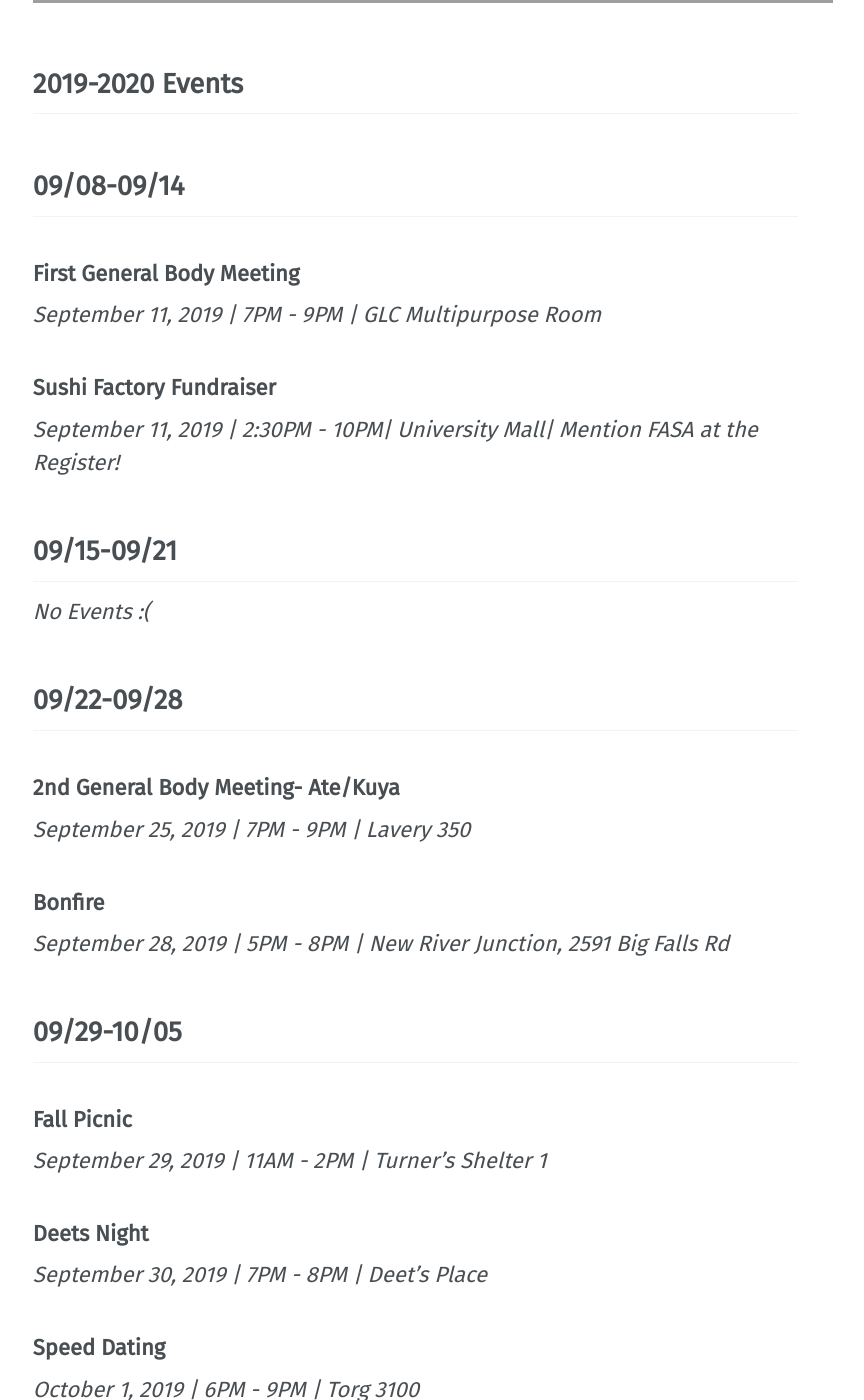
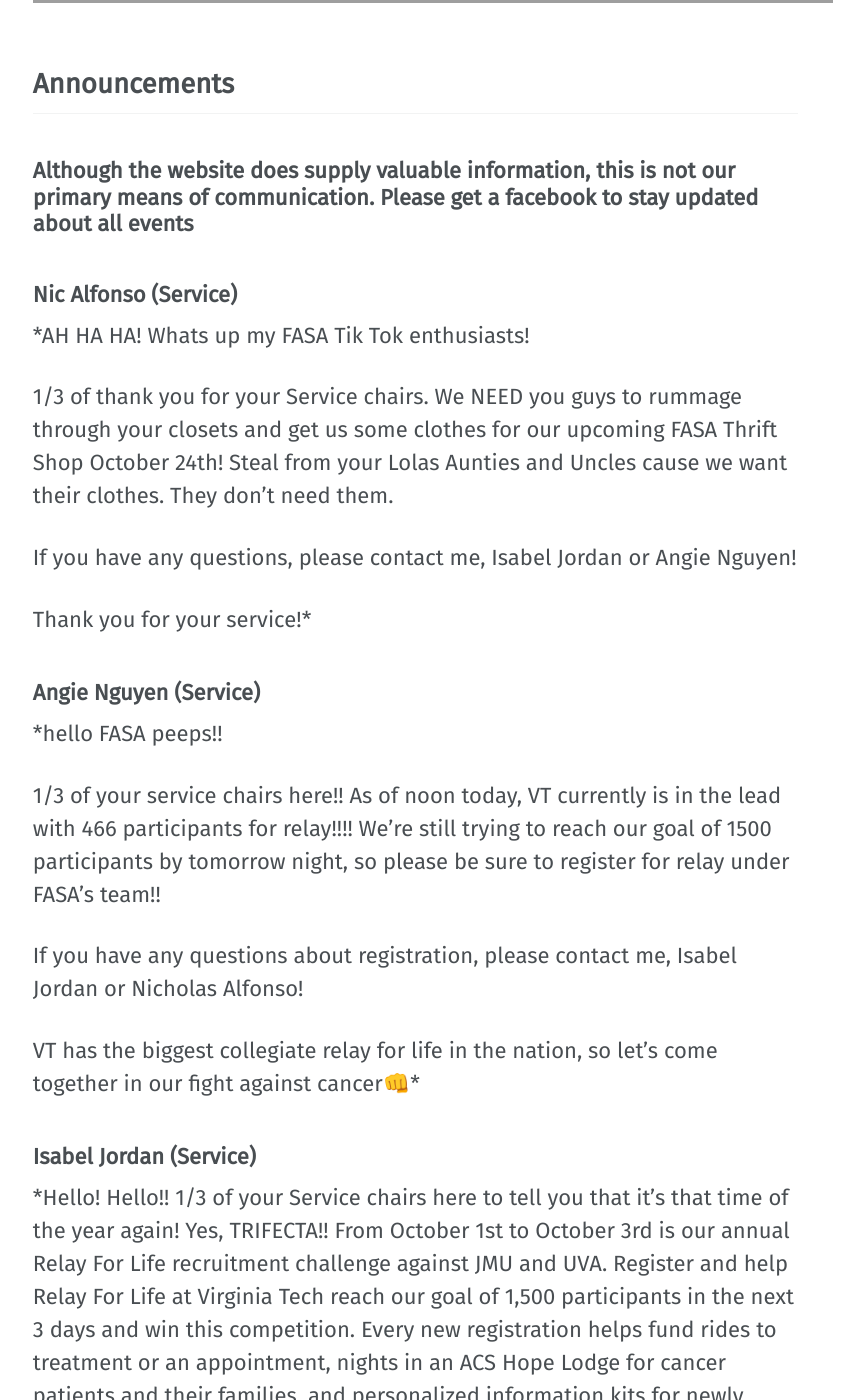
Before and after one commit to vtfasa/vtfasa.github.io, a Jekyll site: the page built from _pages/events.md, in a window 1280 px wide and 1400 px high, scrolled down 793 px. Shown: the whole window, without its empty margins (251-1115 px from the left). Built offline with Jekyll 4.4.1, drawn with Linux system fonts in a browser that asks for light colours; some web fonts are replaced; some of the changed text lies outside the part shown; grey boxes are pictures that could not be loaded.

Commit message:
Update events.md
something

```diff
--- a/_pages/events.md
+++ b/_pages/events.md
@@ -5,69 +5,50 @@ permalink: /events/
 
 <iframe src="https://calendar.google.com/calendar/embed?src=vrkp4al2jrseetv1i3mf9rv0r0%40group.calendar.google.com&ctz=America/New_York" style="border: 0" width="800" height="600" frameborder="0" scrolling="no"></iframe>
 
+
+## Announcements
+### Although the website does supply valuable information, this is not our primary means of communication. Please get a facebook to stay updated about all events
+
+### Nic Alfonso (Service)
+*AH HA HA! Whats up my FASA Tik Tok enthusiasts!
+
+1/3 of thank you for your Service chairs. We NEED you guys to rummage through your closets and get us some clothes for our upcoming FASA Thrift Shop October 24th! Steal from your Lolas Aunties and Uncles cause we want their clothes. They don’t need them.
+
+If you have any questions, please contact me, Isabel Jordan or Angie Nguyen!
+
+Thank you for your service!*
+
+### Angie Nguyen (Service)
+*hello FASA peeps!!
+
+1/3 of your service chairs here!! As of noon today, VT currently is in the lead with 466 participants for relay!!!! We’re still trying to reach our goal of 1500 participants by tomorrow night, so please be sure to register for relay under FASA’s team!!
+
+If you have any questions about registration, please contact me, Isabel Jordan or Nicholas Alfonso!
+
+VT has the biggest collegiate relay for life in the nation, so let’s come together in our fight against cancer👊*
+
+### Isabel Jordan (Service)
+*Hello! Hello!! 1/3 of your Service chairs here to tell you that it's that time of the year again! Yes, TRIFECTA!! From October 1st to October 3rd is our annual Relay For Life recruitment challenge against JMU and UVA. Register and help Relay For Life at Virginia Tech reach our goal of 1,500 participants in the next 3 days and win this competition.  Every new registration helps fund rides to treatment or an appointment, nights in an ACS Hope Lodge for cancer patients and their families, and personalized information kits for newly diagnosed patients. If you have any questions, feel free to ask me, Nicholas Alfonso, or Angie Nguyen. We have never lost and need to keep the streak going!
+How to sign up:
+1. Go to vtrelay.org
+2. Click on "Join this Relay"
+3. Create an account
+4. Join team "FASA"
+5. Recruit your friends and start fundraising!*
+
 ## 2019-2020 Events
-
-
-## 09/08-09/14
-
-### First General Body Meeting
-*September 11, 2019 |
-7PM - 9PM |
-GLC Multipurpose Room*
-### Sushi Factory Fundraiser
-*September 11, 2019 |
-2:30PM - 10PM|
-University Mall|
-Mention FASA at the Register!*
-
-## 09/15-09/21
-*No Events :(*
-
-## 09/22-09/28
-
-### 2nd General Body Meeting- Ate/Kuya
-*September 25, 2019 |
-7PM - 9PM |
-Lavery 350*
-
-### Bonfire
-*September 28, 2019 |
-5PM - 8PM |
-New River Junction, 2591 Big Falls Rd*
-
-## 09/29-10/05
-### Fall Picnic
-*September 29, 2019 |
-11AM - 2PM |
-Turner's Shelter 1*
-
-### Deets Night
-*September 30, 2019 |
-7PM - 8PM |
-Deet's Place*
-
-### Speed Dating
-*October 1, 2019 |
-6PM - 9PM |
-Torg 3100*
-
-### Game Night
-*October 2, 2019 |
-6PM - 8PM |
-Surge 104C*
-
 ## 10/06-10/12
 ### Ate/Kuya Clue Week
 *October 6, 2019 - October 12, 2019*
-### OPASS Fundraiser
-*October 9, 2019*
+### Sushi Factory Fundraiser
+*October 9, 2019 |
+University Mall |
+Cash Only*
 
 ### Filipino American History Month General Body meeting
 *October 9, 2019 |
 7PM - 9PM |
-TBD*
-### Thrift Shop
-*October 10, 2019*
+Torg 3100*
 
 ## 10/13-10/19
 ### BDubs
```
